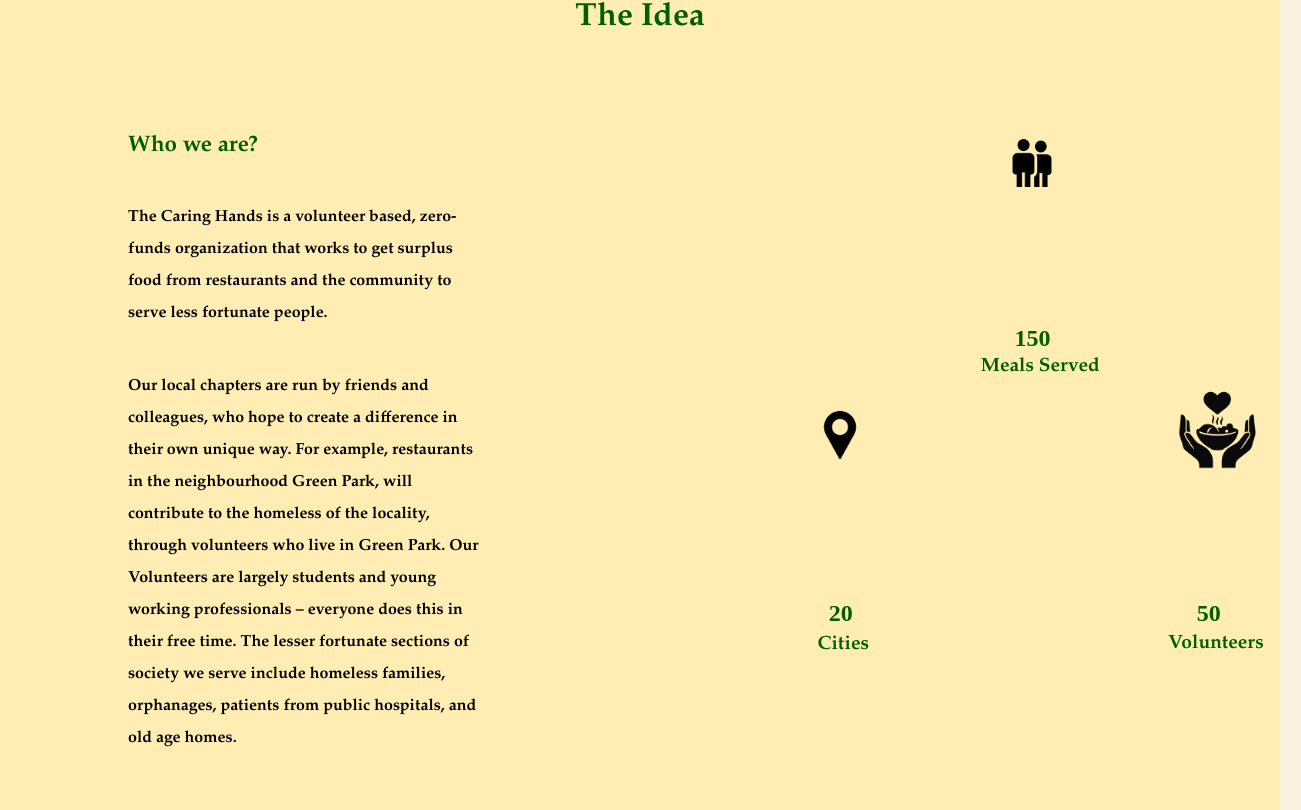
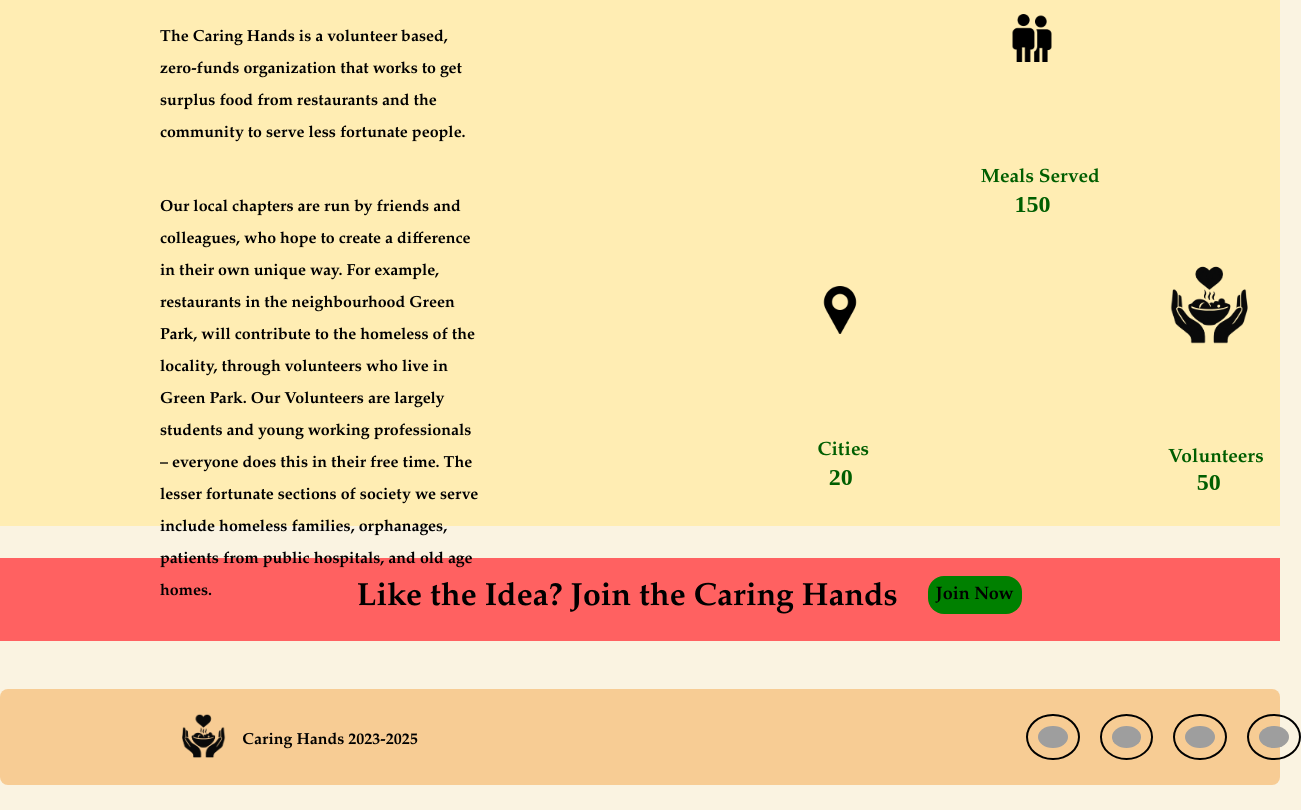
Before and after one commit to ashutoshthakur3110/Caring-Hands, a React (Vite) app in the folder frontend/food donation/: page / in a window 1280 px wide. Shown: the part 1750-2560 px from the top of the page, 1301 px wide, since content can reach past the window. After the commit the page ends 2535 px from the top, so only its background shows below. Built offline with nearby package versions, Linux system fonts and the light colour scheme; grey boxes are pictures that could not be loaded.

Commit message:
add footer

```diff
--- a/frontend/food donation/components/Footer.jsx
+++ b/frontend/food donation/components/Footer.jsx
@@ -3,8 +3,8 @@ import "../css/Footer.css"
 const Footer = () => {
   return (
     <div className="footer">
-        <p>Caring Hands 2023-2025</p>
-        <button></button>
+        <p className="care"><img src="./public/logo.png" className="footerLogo"></img>Caring Hands 2023-2025<img src="https://cdn4.iconfinder.com/data/icons/picons-social/57/38-instagram-2-512.png" className="instagram"></img><img src="https://cdn2.iconfinder.com/data/icons/e-commerce-line-4-1/1024/mail4-256.png" className="instagram"></img><img src="https://cdn4.iconfinder.com/data/icons/ionicons/512/icon-social-facebook-256.png" className="instagram"></img><img src="https://cdn3.iconfinder.com/data/icons/social-media-black-white-2/512/BW_Twitter_glyph_svg-256.png" className="instagram"></img></p>
+
     </div>
   )
 }
--- /dev/null
+++ b/frontend/food donation/components/LikeIdea.jsx
@@ -0,0 +1,12 @@
+import '../css/LikeIdea.css'
+
+const LikeIdea = () => {
+    return(
+        <div className='LikeIdea'>
+        <h1>Like the Idea? Join the Caring Hands <button className='join'>Join Now</button></h1>
+
+        </div>
+    )
+}
+
+export default LikeIdea;
--- a/frontend/food donation/css/Footer.css
+++ b/frontend/food donation/css/Footer.css
@@ -8,7 +8,29 @@
 
 }
 
-p{
-    padding-left: 10rem;
-    padding-top: 2.6rem;
+.care{
+    padding-left: 12rem;
+    font-family: garamond;
+    font-size: medium;
+    position: relative;
+    padding-top: 9px;
+    font-weight: bold;
 }
+
+.footerLogo{
+    height: 2.8rem;
+    position: relative;
+    top: 14px;
+    right: 1rem;
+}
+
+.instagram{
+    height: 1.4rem;
+    padding: 10px;
+    position: relative;
+    top: 1rem;
+    left: 38rem;
+    border: 2px solid #000000;
+    border-radius: 50%;
+    margin-right: 20px;
+}
--- a/frontend/food donation/css/Idea.css
+++ b/frontend/food donation/css/Idea.css
@@ -1,6 +1,8 @@
 .idea{
     background-color: rgb(255, 237, 179);
     margin-top: 3rem;
+    height: 48rem;
+
 }
 
 .personimg{
@@ -20,7 +22,7 @@
 .logo{
     height: 5rem;
     position: relative;
-    left: 67rem;
+    left: 66.5rem;
     top: 31.6rem
 }
 
@@ -38,6 +40,8 @@
     font-weight: bold;
     font-size: 1.4rem;
     color: #005e00;
+    padding-left: 10rem;
+    padding-top: 2.6rem;
 
 }
 
@@ -47,6 +51,8 @@
     padding-right: 50rem;
     line-height: 2rem;
     padding-left: 8rem;
+    padding-left: 10rem;
+    padding-top: 2.6rem;
 }
 
 .counter-box {
@@ -54,7 +60,7 @@
   font-weight: bold;
   color: #005e00;
   position: relative;
-  bottom: 26.8rem;
+  bottom: 26rem;
   padding-left: 63.4rem;
   transition: transform 0.3s ease;
 }
@@ -67,6 +73,7 @@
     font-size: larger;
     font-weight: bold;
     color: #005e00;
+
 }
 
 .locationCounter-box{
@@ -74,7 +81,7 @@
     font-weight: bold;
     color: #005e00;
     position: relative;
-    bottom: 11.3rem;
+    bottom: 10.6rem;
     padding-left: 51.8rem;
     transition: transform 0.3s ease;
 
@@ -83,11 +90,12 @@
 .cities{
     font-family: garamond;
     position: relative;
-    bottom: 19.3rem;
+    bottom: 17rem;
     padding-left: 51.1rem;
     font-size: larger;
     font-weight: bold;
     color: #005e00;
+
 }
 
 .VolunteerCounter{
@@ -95,7 +103,7 @@ font-size: 24px;
     font-weight: bold;
     color: #005e00;
     position: relative;
-    bottom: 13rem;
+    bottom: 12rem;
     padding-left: 74.8rem;
     transition: transform 0.3s ease;
 
@@ -104,7 +112,7 @@ font-size: 24px;
 .volunteer{
     font-family: garamond;
     position: relative;
-    bottom: 23.4rem;
+    bottom: 18rem;
     padding-left: 73rem;
     font-size: larger;
     font-weight: bold;
--- /dev/null
+++ b/frontend/food donation/css/LikeIdea.css
@@ -0,0 +1,23 @@
+.LikeIdea{
+    background-color: rgb(255, 97, 97);
+    margin-top: 2rem;
+    padding: 1.3rem;
+}
+
+h1{
+    font-family: garamond;
+    margin-left: 21rem;
+}
+
+.join{
+    position: relative;
+    font-family: garamond;
+    background-color: green;
+    font-size: large;
+    bottom: 6px;
+    padding: 8px;
+    border-radius: 16px;
+    margin-left: 22px;
+
+
+}
--- a/frontend/food donation/pages/FrontPage.jsx
+++ b/frontend/food donation/pages/FrontPage.jsx
@@ -3,6 +3,8 @@ import FrontImg from '../components/FrontImg'
 import Process from '../components/Process'
 import Problem from '../components/Problem'
 import Idea from '../components/Idea'
+import LikeIdea from '../components/LikeIdea'
+import Footer from '../components/Footer'
 
 function FrontPage(){
     return(
@@ -12,6 +14,10 @@ function FrontPage(){
     <Process/>
     <Problem/>
     <Idea/>
+    <LikeIdea/>
+    <Footer/>
+
+
         </>
     )
 }
```
